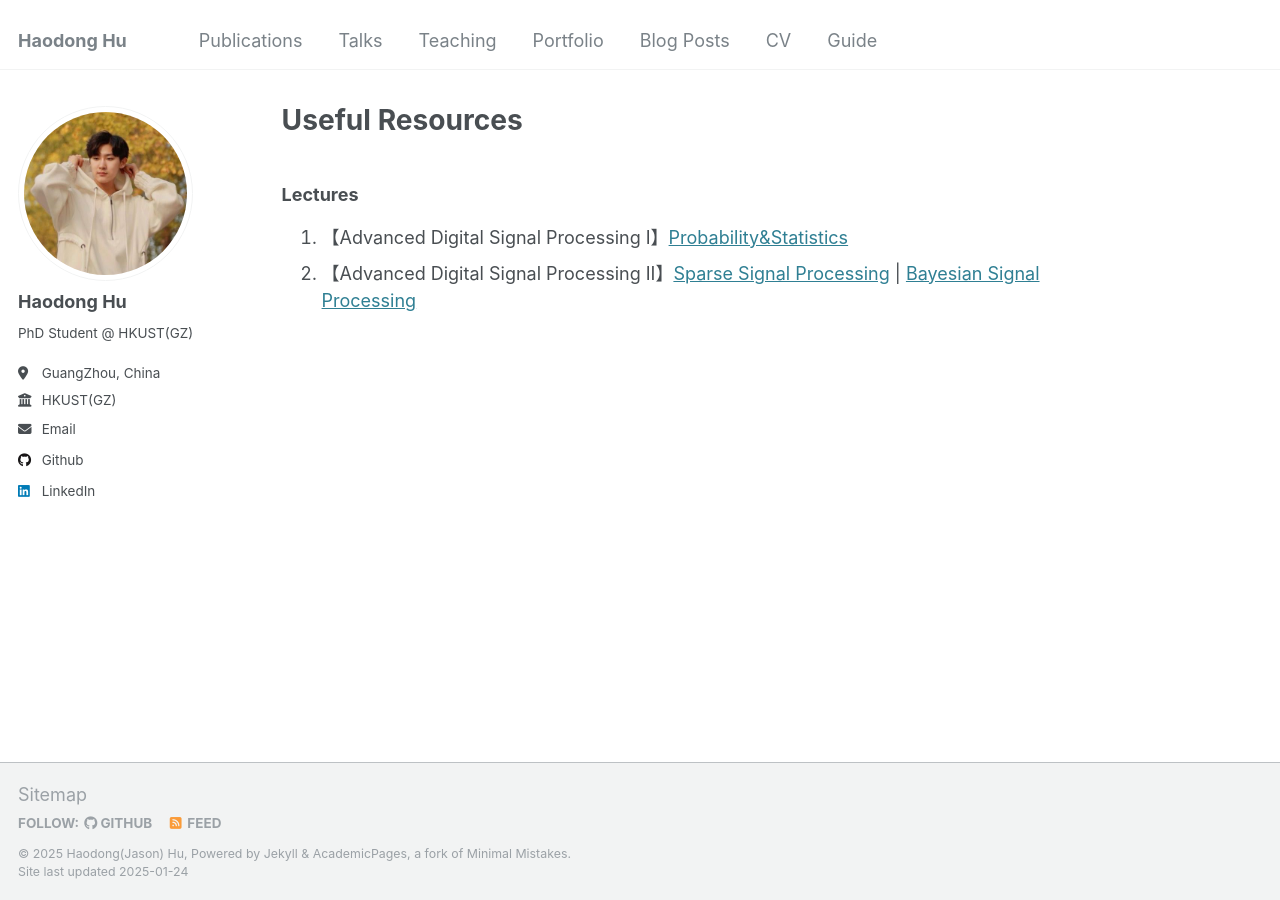
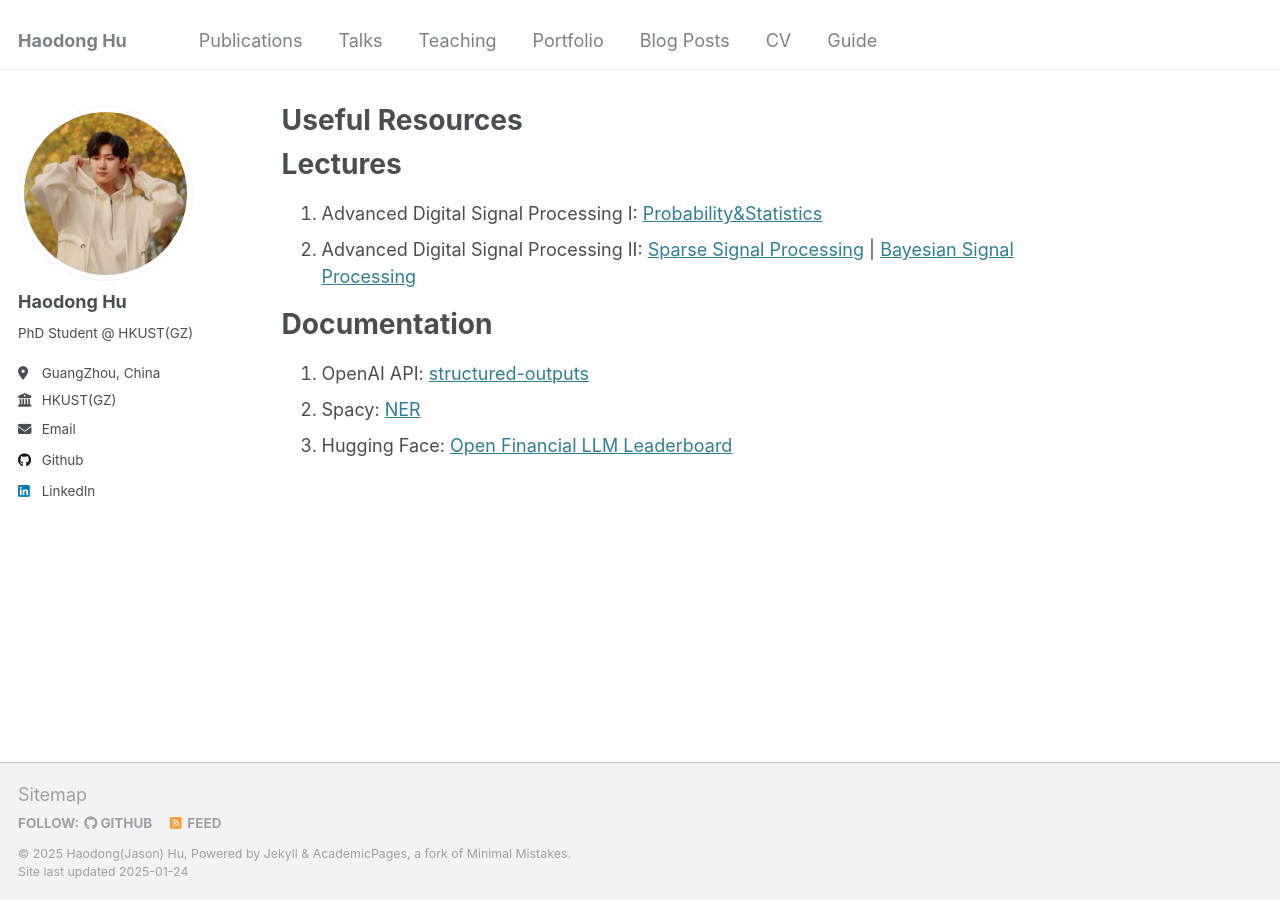
Before and after one commit to coolknow/coolknow.github.io, a Jekyll site: the page built from _pages/about.md, in a window 1280 px wide. Built offline with Jekyll 4.4.1, drawn with Linux system fonts in a browser that asks for light colours.

Commit message:
Update about.md

```diff
--- a/_pages/about.md
+++ b/_pages/about.md
@@ -7,6 +7,11 @@ redirect_from:
   - /about.html
 ---
 
-### Lectures
-1. 【Advanced Digital Signal Processing I】[Probability&Statistics](https://www.bilibili.com/video/BV1ga4y157L5?spm_id_from=333.788.videopod.episodes&vd_source=80283fbc97092e937f74a290368d6852&p=1)
-2. 【Advanced Digital Signal Processing II】[Sparse Signal Processing](https://www.bilibili.com/video/BV1xusaeWErz?spm_id_from=333.788.videopod.episodes&vd_source=80283fbc97092e937f74a290368d6852&p=11) \| [Bayesian Signal Processing](https://www.bilibili.com/video/BV1xusaeWErz?spm_id_from=333.788.videopod.episodes&vd_source=80283fbc97092e937f74a290368d6852&p=15)
+# Lectures
+1. Advanced Digital Signal Processing I: [Probability&Statistics](https://www.bilibili.com/video/BV1ga4y157L5?spm_id_from=333.788.videopod.episodes&vd_source=80283fbc97092e937f74a290368d6852&p=1)
+2. Advanced Digital Signal Processing II: [Sparse Signal Processing](https://www.bilibili.com/video/BV1xusaeWErz?spm_id_from=333.788.videopod.episodes&vd_source=80283fbc97092e937f74a290368d6852&p=11) \| [Bayesian Signal Processing](https://www.bilibili.com/video/BV1xusaeWErz?spm_id_from=333.788.videopod.episodes&vd_source=80283fbc97092e937f74a290368d6852&p=15)
+
+# Documentation
+1. OpenAI API: [structured-outputs](https://platform.openai.com/docs/guides/structured-outputs)
+2. Spacy: [NER](https://spacy.io/usage/linguistic-features#named-entities)
+3. Hugging Face: [Open Financial LLM Leaderboard](https://huggingface.co/spaces/finosfoundation/Open-Financial-LLM-Leaderboard)
```
